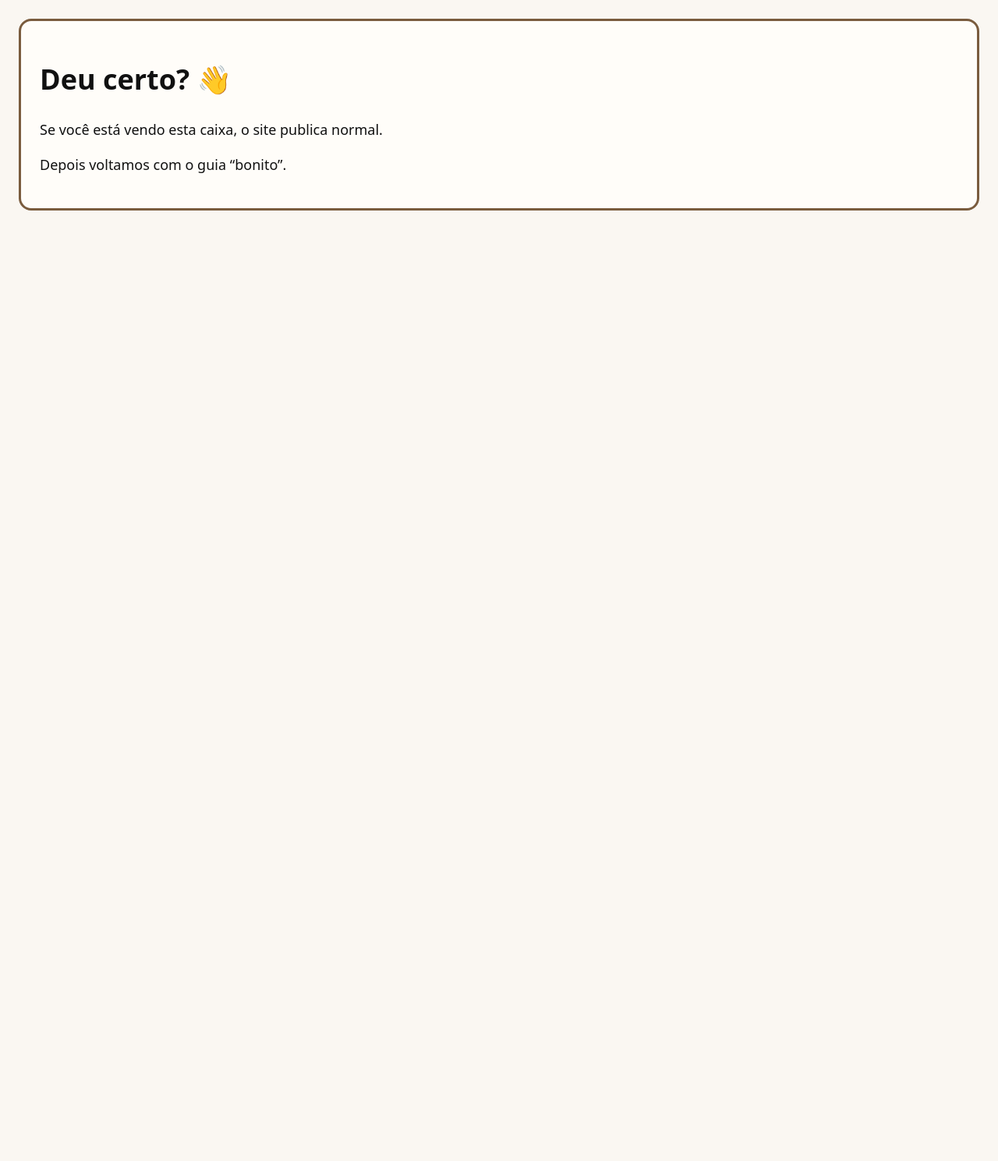
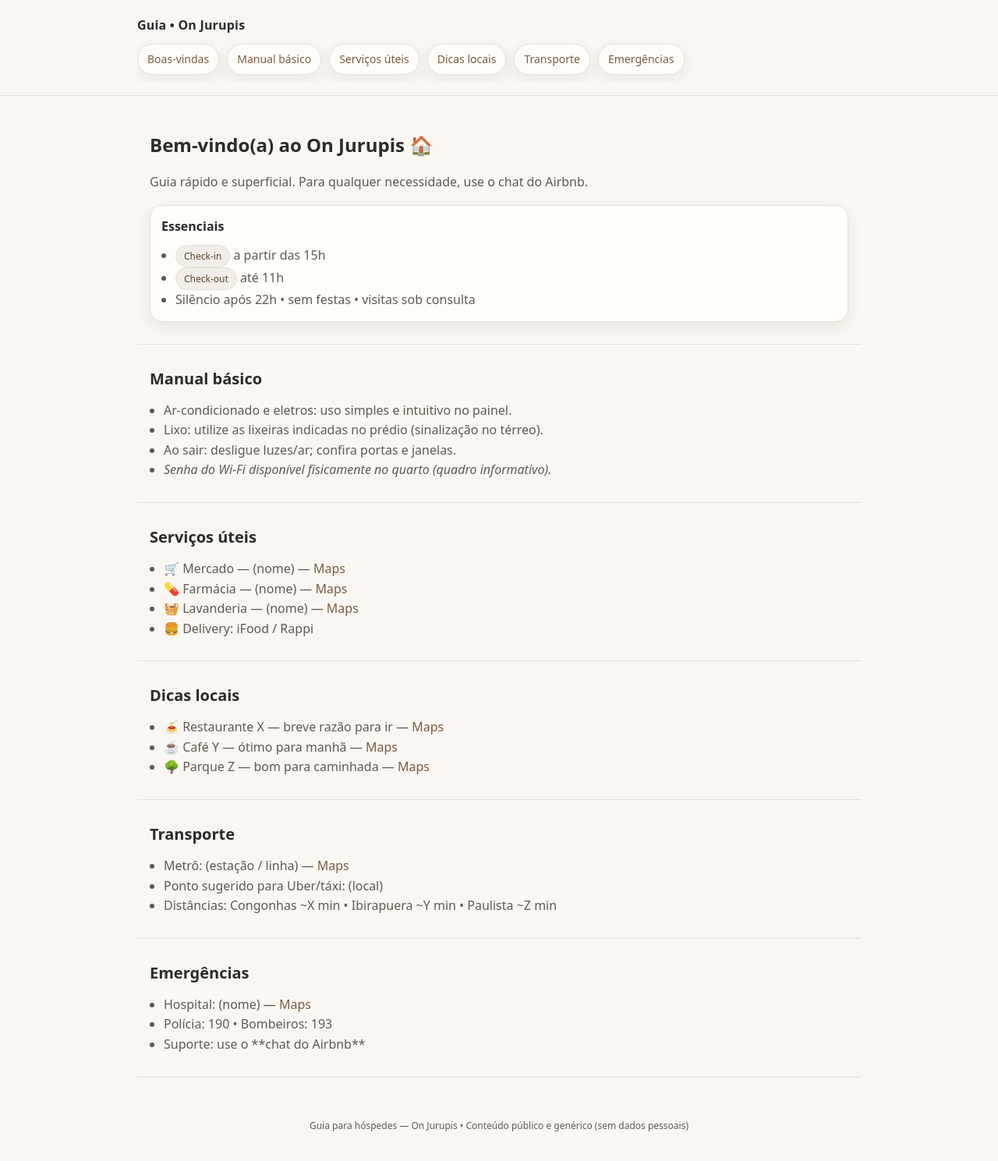
Before and after one commit to OnJurupis1008/guia-on-jurupis-1008, a plain HTML site: page index.html in a window 1280 px wide. Shown: the whole page at 78% size. Before the commit the page ends 800 px from the top, so only its background shows below. Drawn offline with Linux system fonts and the light colour scheme.

Commit message:
Update index.html

```diff
--- a/index.html
+++ b/index.html
@@ -1,17 +1,128 @@
 <!DOCTYPE html>
 <html lang="pt-BR">
-<meta charset="utf-8">
-<meta name="viewport" content="width=device-width, initial-scale=1">
-<title>Teste • On Jurupis</title>
-<style>
-  body{margin:0;background:#FAF7F2;font:18px/1.5 system-ui,Arial;color:#111}
-  .box{margin:24px;border:3px solid #7A5C3E;padding:24px;border-radius:16px;background:#FFFDF9}
-</style>
+<head>
+  <meta charset="UTF-8" />
+  <meta name="viewport" content="width=device-width, initial-scale=1" />
+  <title>Guia On Jurupis</title>
+  <meta name="robots" content="noindex, nofollow" />
+  <style>
+    :root{
+      --bg:#FAF7F2; --card:#FFFDF9; --ink:#2B2B2B; --muted:#5E5A52;
+      --accent:#7A5C3E; --border:#E6E0D6; --shadow:0 6px 20px rgba(42,32,22,.08);
+    }
+    *{box-sizing:border-box}
+    html,body{margin:0;padding:0}
+    body{background:var(--bg); color:var(--ink);
+         font:16px/1.6 system-ui,-apple-system,Segoe UI,Roboto,Arial,sans-serif}
+    a{color:var(--accent); text-decoration:none}
+    .wrap{max-width:960px;margin:0 auto;padding:16px}
+    header{position:sticky; top:0; z-index:10;
+      background:rgba(250,247,242,.95); border-bottom:1px solid var(--border)}
+    .brand{font-weight:700; letter-spacing:.2px; padding-top:4px}
+    nav{display:flex; gap:10px; padding:10px 0; overflow-x:auto}
+    nav a{white-space:nowrap; font-size:14px; padding:8px 12px;
+      border:1px solid var(--border); border-radius:999px; background:var(--card); box-shadow:var(--shadow)}
+    main{padding-top:6px}
+    section{padding:28px 16px; scroll-margin-top:92px; border-bottom:1px solid var(--border)}
+    h1,h2{margin:0 0 12px; color:var(--ink)}
+    h1{font-size:24px} h2{font-size:20px}
+    p,li{color:var(--muted)} ul{padding-left:18px; margin:10px 0 0}
+    .card{background:var(--card); border:1px solid var(--border); border-radius:16px; padding:14px; box-shadow:var(--shadow)}
+    .pill{display:inline-block; padding:4px 10px; border-radius:999px; background:#F2EDE6; color:#5A4633; border:1px solid var(--border); font-size:12px}
+    footer{padding:36px 16px; color:var(--muted); text-align:center; font-size:12px}
+    :focus-visible{outline:2px solid var(--accent); outline-offset:2px}
+  </style>
+  <script>
+    // Scroll suave (seguro mesmo se JS falhar, a página ainda mostra o conteúdo)
+    document.addEventListener('DOMContentLoaded', () => {
+      document.querySelectorAll('a[href^="#"]').forEach(a => {
+        a.addEventListener('click', e => {
+          const el = document.querySelector(a.getAttribute('href'));
+          if (el){ e.preventDefault(); el.scrollIntoView({behavior:'smooth'}); }
+        });
+      });
+    });
+  </script>
+</head>
 <body>
-  <div class="box">
-    <h1>Deu certo? 👋</h1>
-    <p>Se você está vendo esta caixa, o site publica normal.</p>
-    <p>Depois voltamos com o guia “bonito”.</p>
-  </div>
+  <header>
+    <div class="wrap">
+      <div class="brand">Guia • On Jurupis</div>
+      <nav aria-label="Seções do guia">
+        <a href="#boas-vindas">Boas-vindas</a>
+        <a href="#manual">Manual básico</a>
+        <a href="#servicos">Serviços úteis</a>
+        <a href="#dicas">Dicas locais</a>
+        <a href="#transporte">Transporte</a>
+        <a href="#emergencias">Emergências</a>
+      </nav>
+    </div>
+  </header>
+
+  <main class="wrap">
+    <section id="boas-vindas">
+      <h1>Bem-vindo(a) ao On Jurupis 🏠</h1>
+      <p>Guia rápido e superficial. Para qualquer necessidade, use o chat do Airbnb.</p>
+      <div class="card">
+        <strong>Essenciais</strong>
+        <ul>
+          <li><span class="pill">Check-in</span> a partir das 15h</li>
+          <li><span class="pill">Check-out</span> até 11h</li>
+          <li>Silêncio após 22h • sem festas • visitas sob consulta</li>
+        </ul>
+      </div>
+    </section>
+
+    <section id="manual">
+      <h2>Manual básico</h2>
+      <ul>
+        <li>Ar-condicionado e eletros: uso simples e intuitivo no painel.</li>
+        <li>Lixo: utilize as lixeiras indicadas no prédio (sinalização no térreo).</li>
+        <li>Ao sair: desligue luzes/ar; confira portas e janelas.</li>
+        <li><em>Senha do Wi-Fi disponível fisicamente no quarto (quadro informativo).</em></li>
+      </ul>
+    </section>
+
+    <section id="servicos">
+      <h2>Serviços úteis</h2>
+      <ul>
+        <li>🛒 Mercado — (nome) — <a href="#" target="_blank" rel="noopener">Maps</a></li>
+        <li>💊 Farmácia — (nome) — <a href="#" target="_blank" rel="noopener">Maps</a></li>
+        <li>🧺 Lavanderia — (nome) — <a href="#" target="_blank" rel="noopener">Maps</a></li>
+        <li>🍔 Delivery: iFood / Rappi</li>
+      </ul>
+    </section>
+
+    <section id="dicas">
+      <h2>Dicas locais</h2>
+      <ul>
+        <li>🍝 Restaurante X — breve razão para ir — <a href="#" target="_blank" rel="noopener">Maps</a></li>
+        <li>☕ Café Y — ótimo para manhã — <a href="#" target="_blank" rel="noopener">Maps</a></li>
+        <li>🌳 Parque Z — bom para caminhada — <a href="#" target="_blank" rel="noopener">Maps</a></li>
+      </ul>
+    </section>
+
+    <section id="transporte">
+      <h2>Transporte</h2>
+      <ul>
+        <li>Metrô: (estação / linha) — <a href="#" target="_blank" rel="noopener">Maps</a></li>
+        <li>Ponto sugerido para Uber/táxi: (local)</li>
+        <li>Distâncias: Congonhas ~X min • Ibirapuera ~Y min • Paulista ~Z min</li>
+      </ul>
+    </section>
+
+    <section id="emergencias">
+      <h2>Emergências</h2>
+      <ul>
+        <li>Hospital: (nome) — <a href="#" target="_blank" rel="noopener">Maps</a></li>
+        <li>Polícia: 190 • Bombeiros: 193</li>
+        <li>Suporte: use o **chat do Airbnb**</li>
+      </ul>
+    </section>
+  </main>
+
+  <footer>
+    Guia para hóspedes — On Jurupis • Conteúdo público e genérico (sem dados pessoais)
+  </footer>
 </body>
 </html>
```
